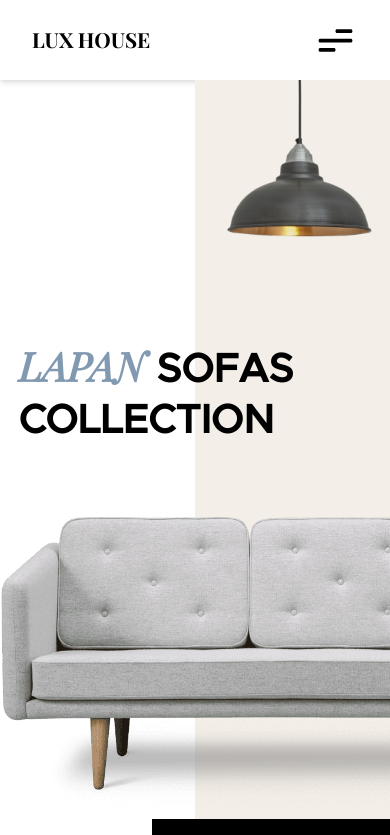
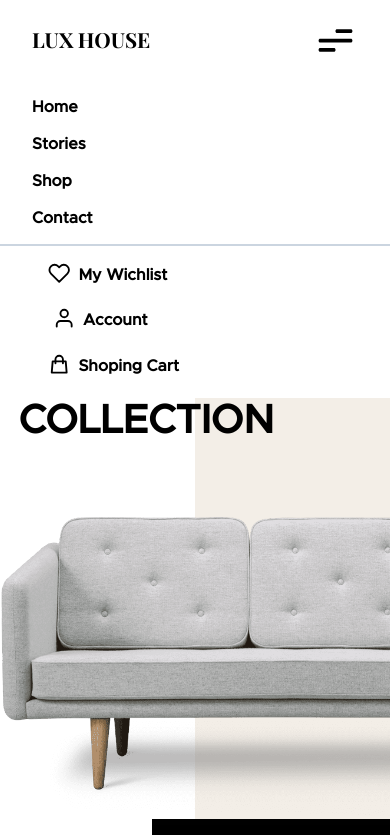
Before and after one commit to Abderyett/LuxHouse, a React (Create React App) app in the folder frontend/: page / in a window 390 px wide. Shown: the top 835 px of the page. Built offline with nearby package versions, Linux system fonts and the light colour scheme.

Commit message:
make navbar responsive

```diff
--- a/frontend/src/components/Header.js
+++ b/frontend/src/components/Header.js
@@ -10,7 +10,8 @@ export function Header() {
   return (
     <HeadWrapper>
       <Logo>Lux house</Logo>
-      <Menu />
+
+      <Wrapper>
         <ListWrapper>
           <ul>
             <NavLink to="home">home</NavLink>
@@ -42,6 +43,8 @@ export function Header() {
             </ActionLink>
           </ul>
         </ListWrapper>
+      </Wrapper>
+      <Menu />
     </HeadWrapper>
   );
 }
@@ -54,6 +57,26 @@ const HeadWrapper = styled.header`
   padding: 0 2rem;
   box-shadow: ${shadow.md};
   overflow: auto;
+  position: relative;
+  @media (max-width: 1030px) {
+  }
+`;
+const Wrapper = styled.div`
+  display: flex;
+  justify-content: space-between;
+  align-items: center;
+
+  @media (max-width: 1030px) {
+    flex-direction: column;
+    align-items: flex-start;
+    position: fixed;
+    top: 0;
+    right: 0;
+    margin-top: 5rem;
+    background-color: ${color.white};
+    z-index: 99;
+    width: 100vw;
+  }
 `;
 
 const Logo = styled.h4`
@@ -68,12 +91,21 @@ const Logo = styled.h4`
 const ListWrapper = styled.div`
   font-weight: 600;
   font-family: 'avenir_semi';
+
   @media (max-width: 1030px) {
-    display: none;
+    border-bottom: 2px solid ${color.grey_400};
+    :last-child {
+      border: none;
     }
+  }
+
   ul {
     display: flex;
-    /* margin-right: 1rem; */
+    @media (max-width: 1030px) {
+      flex-direction: column;
+      padding-left: 0;
+      transform: translateX(2rem);
+    }
   }
 `;
 const ListStyle = css`
@@ -88,21 +120,40 @@ const ListStyle = css`
   &:hover {
     color: rgba(0, 0, 0, 0.5);
   }
+
   @media (max-width: 1250px) {
     padding-right: 2rem;
     font-size: 1rem;
+    width: 100vw;
+    &:hover {
+      background-color: ${color.sugar_swi};
+      color: ${color.black};
+    }
   }
 `;
 
 const NavLink = styled(Link)`
   ${ListStyle}
+  @media (max-width: 1030px) {
+    padding-top: 1rem;
+    :last-child {
+      padding-bottom: 1rem;
+    }
+  }
 `;
 
 const ActionLink = styled(Link)`
   ${ListStyle}
   border-right:1px solid ${color.grey_300};
 
-  /* padding: 0 2rem; */
+  padding: 0 1rem;
+  @media (max-width: 1030px) {
+    border: none;
+    padding-top: 1rem;
+    :last-child {
+      padding-bottom: 1rem;
+    }
+  }
   :last-child {
     border: none;
     padding-right: 0rem;
```
Also changed, not shown: 1 other file (tests, documents, lock files or other folders). Lines whose indentation alone changed are shown as unchanged.
